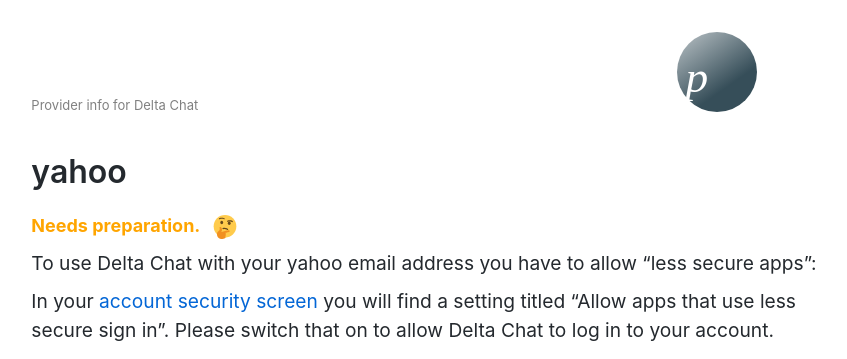
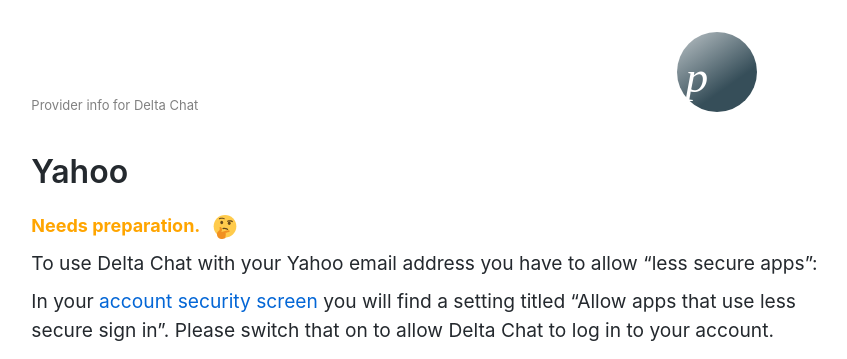
Before and after one commit to deltachat/provider-db, a Jekyll site: the page built from _providers/yahoo.md, in a window 1280 px wide. Shown: the top 359 px of the page, without its empty margins (214-1061 px from the left). Built offline with Jekyll 4.4.1, drawn with Linux system fonts in a browser that asks for light colours.

```diff
--- a/_providers/yahoo.md
+++ b/_providers/yahoo.md
@@ -1,5 +1,5 @@
 ---
-name: yahoo
+name: Yahoo
 status: PREPARATION
 domains:
   - yahoo.com
```
Also changed, not shown: other parts of _providers/yahoo.md (+2 -1 lines).
